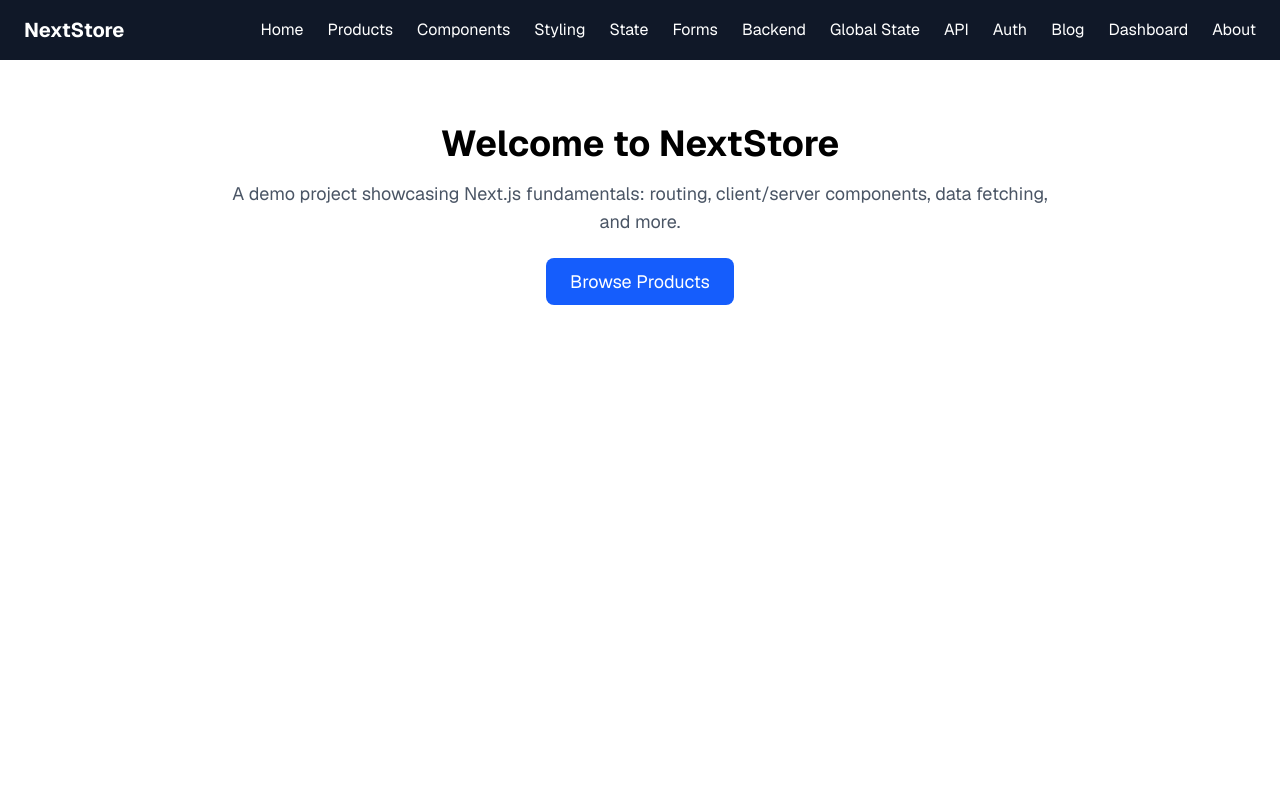
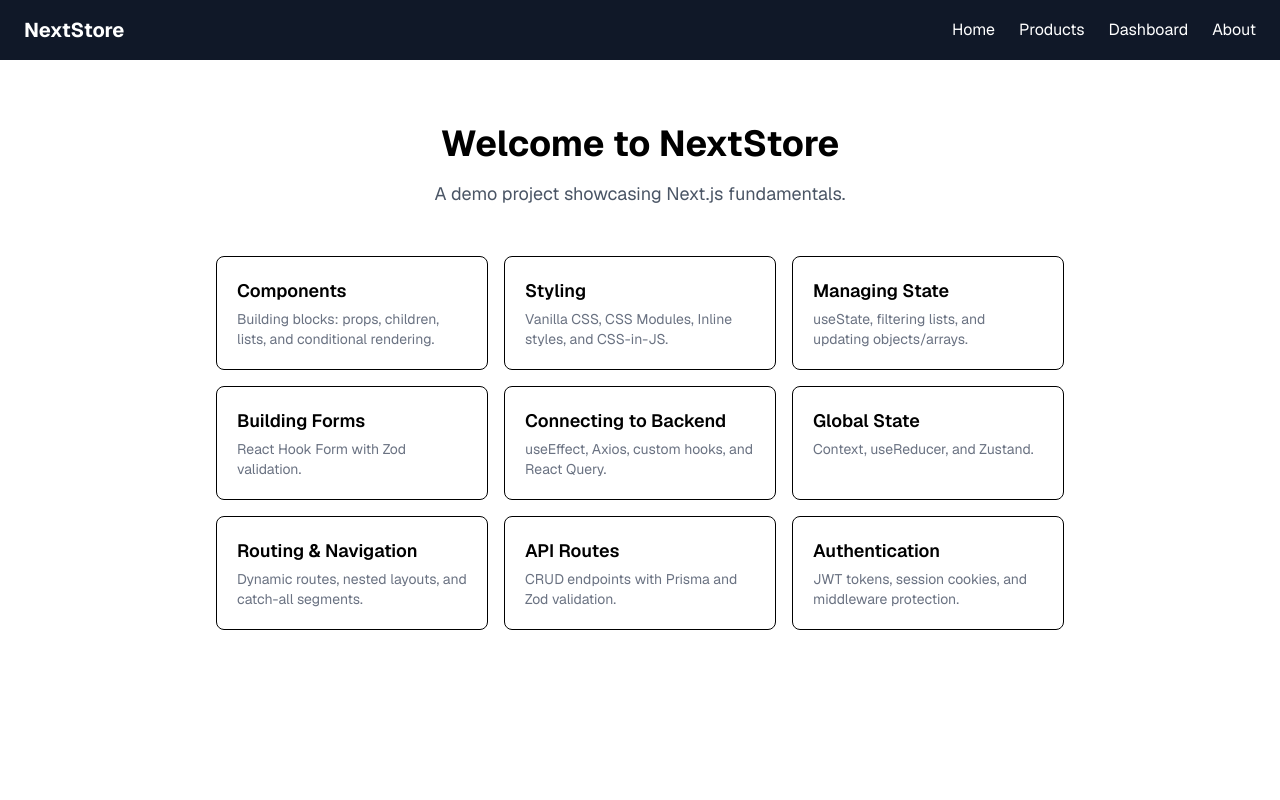
Before and after one commit to ivlie1495/learning-nextjs, a Next.js app: page / in a window 1280 px wide. Shown: the top 800 px of the page. Built offline with nearby package versions, Linux system fonts and the light colour scheme.

Commit message:
Move demo navigation from navbar to homepage card grid

```diff
--- a/app/page.tsx
+++ b/app/page.tsx
@@ -1,20 +1,77 @@
 import Link from 'next/link'
 
-// Server Component - the home page (slide 7: routing with page.tsx)
+const lessons = [
+  {
+    href: '/components-demo',
+    title: 'Components',
+    description: 'Building blocks: props, children, lists, and conditional rendering.',
+  },
+  {
+    href: '/styling-demo',
+    title: 'Styling',
+    description: 'Vanilla CSS, CSS Modules, Inline styles, and CSS-in-JS.',
+  },
+  {
+    href: '/state-demo',
+    title: 'Managing State',
+    description: 'useState, filtering lists, and updating objects/arrays.',
+  },
+  {
+    href: '/forms-demo',
+    title: 'Building Forms',
+    description: 'React Hook Form with Zod validation.',
+  },
+  {
+    href: '/backend-demo',
+    title: 'Connecting to Backend',
+    description: 'useEffect, Axios, custom hooks, and React Query.',
+  },
+  {
+    href: '/global-state-demo',
+    title: 'Global State',
+    description: 'Context, useReducer, and Zustand.',
+  },
+  {
+    href: '/blog',
+    title: 'Routing & Navigation',
+    description: 'Dynamic routes, nested layouts, and catch-all segments.',
+  },
+  {
+    href: '/api-demo',
+    title: 'API Routes',
+    description: 'CRUD endpoints with Prisma and Zod validation.',
+  },
+  {
+    href: '/auth-demo',
+    title: 'Authentication',
+    description: 'JWT tokens, session cookies, and middleware protection.',
+  },
+]
+
 export default function Home() {
   return (
-    <div className="px-6 py-16 max-w-4xl mx-auto text-center">
-      <h1 className="text-4xl font-bold mb-4">Welcome to NextStore</h1>
-      <p className="text-gray-600 text-lg mb-8">
-        A demo project showcasing Next.js fundamentals: routing, client/server
-        components, data fetching, and more.
-      </p>
-      <Link
-        href="/products"
-        className="bg-blue-600 text-white px-6 py-3 rounded-lg hover:bg-blue-700 text-lg"
-      >
-        Browse Products
-      </Link>
+    <div className="px-6 py-16 max-w-4xl mx-auto">
+      <div className="text-center mb-12">
+        <h1 className="text-4xl font-bold mb-4">Welcome to NextStore</h1>
+        <p className="text-gray-600 text-lg">
+          A demo project showcasing Next.js fundamentals.
+        </p>
+      </div>
+
+      <div className="grid grid-cols-1 sm:grid-cols-2 lg:grid-cols-3 gap-4">
+        {lessons.map((lesson) => (
+          <Link
+            key={lesson.href}
+            href={lesson.href}
+            className="border rounded-lg p-5 hover:shadow-md hover:border-blue-400 transition-all group"
+          >
+            <h2 className="font-semibold text-lg group-hover:text-blue-600">
+              {lesson.title}
+            </h2>
+            <p className="text-sm text-gray-500 mt-1">{lesson.description}</p>
+          </Link>
+        ))}
+      </div>
     </div>
   )
 }
--- a/components/NavBar.tsx
+++ b/components/NavBar.tsx
@@ -1,7 +1,5 @@
 import Link from 'next/link'
 
-// Server Component (default) - no "use client" needed
-// Covers: Routing & Navigation (slide 7), Server Components (slide 8)
 export default function NavBar() {
   return (
     <nav className="bg-gray-900 text-white px-6 py-4 flex items-center justify-between">
@@ -15,33 +13,6 @@ export default function NavBar() {
         <Link href="/products" className="hover:text-gray-300">
           Products
         </Link>
-        <Link href="/components-demo" className="hover:text-gray-300">
-          Components
-        </Link>
-        <Link href="/styling-demo" className="hover:text-gray-300">
-          Styling
-        </Link>
-        <Link href="/state-demo" className="hover:text-gray-300">
-          State
-        </Link>
-        <Link href="/forms-demo" className="hover:text-gray-300">
-          Forms
-        </Link>
-        <Link href="/backend-demo" className="hover:text-gray-300">
-          Backend
-        </Link>
-        <Link href="/global-state-demo" className="hover:text-gray-300">
-          Global State
-        </Link>
-        <Link href="/api-demo" className="hover:text-gray-300">
-          API
-        </Link>
-        <Link href="/auth-demo" className="hover:text-gray-300">
-          Auth
-        </Link>
-        <Link href="/blog" className="hover:text-gray-300">
-          Blog
-        </Link>
         <Link href="/dashboard" className="hover:text-gray-300">
           Dashboard
         </Link>
```
